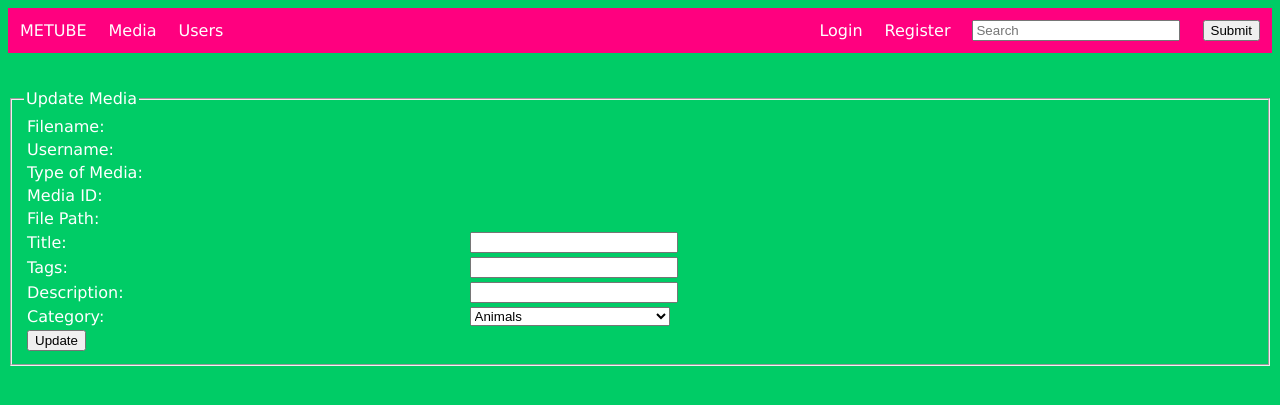
After one commit to rdausti/metube462, a PHP site: page /update_media.php in a window 1280 px wide. The commit adds this page. Shown: the top 405 px of the page. Run offline with PHP 8.4, Linux system fonts and the light colour scheme; data that the repository does not hold is empty.

Commit message:
search and comments

```diff
--- a/function.php
+++ b/function.php
@@ -109,4 +109,29 @@ function update_profile_info($user, $pass, $first, $last, $gender, $email) {
   return 1;
 }
 
+function update_media_info($mediaid, $title, $tags, $description, $category) {
+
+  if($title != "") {
+    $titlequery = "update media set title='$title' where mediaid='$mediaid'";
+    $titleresult = mysql_query($titlequery);
+  }
+
+  if($tags != "") {
+    $tagsquery = "update media set tags='$tags' where mediaid='$mediaid'";
+    $tagsresult = mysql_query($tagsquery);
+  }
+
+  if($description != "") {
+    $descriptionquery = "update media set description='$description' where mediaid='$mediaid'";
+    $descriptionresult = mysql_query($descriptionquery);
+  }
+
+  if($category != "") {
+    $categoryquery = "update media set category='$category' where mediaid='$mediaid'";
+    $cateforyresult = mysql_query($categoryquery);
+  }
+
+  return 1;
+}
+
 ?>
--- a/header.php
+++ b/header.php
@@ -46,22 +46,35 @@ include_once "function.php";
             <!-- Empty cell -->
             &nbsp;
           </td>
-          <td align="right" style="width:50px">
+          <td align="right" style="width:90px">
             <!-- Inbox button that take the user to their inbox -->
             <a href="inbox.php" style="text-decoration:none">
               <font style="color:#ffffff; font-family:verdana;">
-                Inbox
+                <?php if($messagecount != 0) { ?>
+                  <span>
+                    <?php
+                      echo "Inbox";
+                      echo " (";
+                      echo $messagecount;
+                      echo ")"; ?>
+                  </span>
+                <?php }
+                else { ?>
+                  <span>
+                    <?php echo "Inbox"; ?>
+                  </span>
+                <?php } ?>
               </font>
             </a>
           </td>
           <td align="right" style="width:50px">
             <!-- Proflie button that takes the user to their proflie -->
-            <form method="post" id="usernameForm<?php echo $u_name; ?>" action="profile.php">
-              <input type="hidden" name="username" value="<?php echo $u_name; ?>" />
+            <form method="post" id="usernameForm<?php echo $username; ?>" action="profile.php">
+              <input type="hidden" name="username" value="<?php echo $username; ?>" />
             </form>
             <a style="cursor:pointer; cursor:hand;" onclick="javascript:document.getElementById('usernameForm<?php echo $username; ?>').submit();">
               <font style="color:#ffffff; font-family:verdana; cursor:pointer; cursor:hand;">
-                Proflie
+                Profile
               </font>
             </a>
           </td>
@@ -75,9 +88,9 @@ include_once "function.php";
           </td>
           <td align="right" style="width:200px">
             <!-- Search bar that will open searchMedia.php -->
-            <form method="post" role="serach" action="searchMedia.php">
+            <form method="post" role="serach" action="search_process.php">
               <div>
-                <input type="text" style="width:200px" name="serachWords" placeholder="Search">
+                <input type="text" style="width:200px" name="searchItems" placeholder="Search">
               </div>
             </form>
           </td>
@@ -154,9 +167,9 @@ include_once "function.php";
           </td>
           <td align="right" style="width:200px">
             <!-- Search bar that will open searchMedia.php -->
-            <form method="post" role="serach" action="searchMedia.php">
+            <form method="post" role="search" action="search_process.php">
               <div>
-                <input type="text" style="width:200px" name="serachWords" placeholder="Search">
+                <input type="text" style="width:200px" name="searchItems" placeholder="Search">
               </div>
             </form>
           </td>
--- a/message_process.php
+++ b/message_process.php
@@ -22,8 +22,8 @@ include_once "function.php";
   <div>
 
   <?php
-  $receiver=ucfirst($_POST['sendTo']);
-  $sender=$_SESSION['username'];
+  $receiver = $_POST['sendTo'];
+  $sender = $_SESSION['username'];
 
   if($sender == $receiver) {
     echo "<div>Error: Cannot message yourself. Please pick new receiver.</div>";
@@ -109,7 +109,7 @@ include_once "function.php";
   <?php
   }
 
-  $updatemessage = "update message set isItRead=1 where receiver='$sender' and sender = '$receiver';";
+  $updatemessage = "update message set isItRead = 1 where receiver = '$sender' and sender = '$receiver';";
   $messageesult = mysql_query($updatemessage) or die("Could not query message: <br />". mysql_error());
   ?>
 </body>
--- a/register.php
+++ b/register.php
@@ -9,7 +9,7 @@
 
 <link rel="stylesheet" type="text/css" href="css/default.css" />
 
-<body bgcolor=#00cc66>
+<body bgcolor="#00cc66">
 <?php require 'header.php'; ?>
 
 <?php
@@ -23,7 +23,7 @@ if(isset($_POST['submit'])) {
 		$register_error = "Passwords don't match. Try again?";
 	}
 	else {
-		$check = user_exist_check(ucfirst($_POST['username']), $_POST['password1'], $_POST['firstname'], $_POST['lastname'], $_POST['gender'], $_POST['email']);
+		$check = user_exist_check($_POST['username'], $_POST['password1'], $_POST['firstname'], $_POST['lastname'], $_POST['gender'], $_POST['email']);
 		if($check == 1){
 			$_SESSION['username']=$_POST['username'];
 			header('Location: browse.php');
--- /dev/null
+++ b/update_media.php
@@ -0,0 +1,191 @@
+<?php
+
+include_once "function.php";
+
+session_start();
+
+$mediaid = $_POST['mediaid'];
+
+if(isset($_POST['submit'])) {
+	$update=update_media_info($mediaid,mysql_real_escape_string($_POST['title']),mysql_real_escape_string($_POST['tags']),mysql_real_escape_string($_POST['description']),mysql_real_escape_string($_POST['category']));
+	if($update==1) { ?>
+	    <form action="profile.php" method="post" id="updateMedia">
+	    	<input type="hidden" name="mediaid" value="<?php echo $mediaid; ?>" />
+	    </form>
+
+	    <script type="text/javascript">
+	    	document.getElementByID("updateMedia").submit();
+	    </script>
+	    <?php
+	  }
+}
+
+$mediaquery = "select * from media where mediaid = '$mediaid'";
+$mediaresult = mysql_query($mediaquery);
+$rowresult = mysql_fetch_row($mediaresult);
+
+$filename = $rowresult[0];
+$username = $rowresult[1];
+$type = $rowresult[2];
+$path = $rowresult[4];
+$title = $rowresult[5];
+$tags = $rowresult[6];
+$description = $rowresult[7];
+$category = $rowresult[8];
+
+?>
+
+<!DOCTYPE html PUBLIC "-//W3C//DTD XHTML 1.0 Transitional//EN" "http://www.w3.org/TR/xhtml1/DTD/xhtml-transitional.dtd">
+<html xmlns="http://www.w3.org/1999/xhtml">
+<head>
+<meta http-equiv="Content-type" content="text/html; charset=utf-8" />
+	<title>
+		Update Media
+	</title>
+<!-- this is the navigation bar at the top of the screen -->
+<?php require 'header.php' ?>
+
+</head>
+
+<body bgcolor="#00cc66">
+	<form method="post" id="usernameForm<?php echo $username; ?>" action="profile.php">
+    	<input type="hidden" name="username" value="<?php echo $username; ?>" />
+    </form>
+
+    <br><br>
+  	<div>
+	  	<form method="post" action="update_media.php" name="mediaid" value="<?php echo $mediaid; ?>" enctype="multipart/form-data">
+	    	<fieldset>
+	      		<legend>
+	        		<font style="color:#ffffff; font-family:verdana;">
+	         			Update Media
+	        		</font>
+	      		</legend>
+	      		<table width="100%">
+	      			<tr>
+	      				<td>
+	      					<font style="color:#ffffff; font-family:verdana;">
+	      						Filename:
+	      					</font>
+	      				</td>
+	      				<td>
+	      					<font style="color:#ffffff; font-family:verdana;">
+	      						<?php echo $filename; ?>
+	      					</font>
+	      				</td>
+	      			</tr>
+	      			<tr>
+	      				<td>
+	      					<font style="color:#ffffff; font-family:verdana;">
+	      						Username:
+	      					</font>
+	      				</td>
+	      				<td>
+	      					<font style="color:#ffffff; font-family:verdana;">
+	      						<?php echo $username; ?>
+	      					</font>
+	      				</td>
+	      			</tr>
+	      			<tr>
+	      				<td>
+	      					<font style="color:#ffffff; font-family:verdana;">
+	      						Type of Media:
+	      					</font>
+	      				</td>
+	      				<td>
+	      					<font style="color:#ffffff; font-family:verdana;">
+	      						<?php echo $type; ?>
+	      					</font>
+	      				</td>
+	      			</tr>
+	      			<tr>
+	      				<td>
+	      					<font style="color:#ffffff; font-family:verdana;">
+	      						Media ID:
+	      					</font>
+	      				</td>
+	      				<td>
+	      					<font style="color:#ffffff; font-family:verdana;">
+	      						<?php echo $mediaid; ?>
+	      					</font>
+	      				</td>
+	      			</tr>
+	      			<tr>
+	      				<td>
+	      					<font style="color:#ffffff; font-family:verdana;">
+	      						File Path:
+	      					</font>
+	      				</td>
+	      				<td>
+	      					<font style="color:#ffffff; font-family:verdana;">
+	      						<?php echo $path; ?>
+	      					</font>
+	      				</td>
+	      			</tr>
+	      			<tr>
+	      				<td>
+	      					<font style="color:#ffffff; font-family:verdana;">
+	      						Title:
+	      					</font>
+	      				</td>
+	      				<td>
+	      					<input id="inputTitle" type="text" style="width:200px" name="title" value="<?php echo $title; ?>">
+	      				</td>
+	      			</tr>
+	      			<tr>
+	      				<td>
+	      					<font style="color:#ffffff; font-family:verdana;">
+	      						Tags:
+	      					</font>
+	      				</td>
+	      				<td>
+	      					<input id="inputTags" type="text" style="width:200px" name="tags" value="<?php echo $tags; ?>">
+	      				</td>
+	      			</tr>
+	      			<tr>
+	      				<td>
+	      					<font style="color:#ffffff; font-family:verdana;">
+	      						Description:
+	      					</font>
+	      				</td>
+	      				<td>
+	      					<input id="inputDescription" type="text" style="width:200px" name="description" value="<?php echo $description; ?>">
+	      				</td>
+	      			</tr>
+	      			<tr>
+	      				<td>
+	      					<font style="color:#ffffff; font-family:verdana;">
+	      						Category:
+	      					</font>
+	      				</td>
+	      				<td>
+	      					<select style="width:200px" name="category" value="<?php echo $category ?>">
+					        	<option>Animals</option>
+					        	<option>Cars</option>
+					        	<option>Children</option>
+					        	<option>History</option>
+					        	<option>Home</option>
+					        	<option>Humor</option>
+					        	<option>Music</option>
+					        	<option>News</option>
+					        	<option>Outdoors</option>
+					        	<option>Photography</option>
+					        	<option>Science</option>
+					        	<option>Sports</option>
+					        	<option>Travel</option>
+					        	<option>Weather</option>
+					        </select>
+	      				</td>
+	      			</tr>
+	      			<tr>
+        				<td>
+        					<form method="post" id="updateMediaForm<?php echo $mediaid; ?>" action="update_media.php">
+                				<input type="hidden" name="mediaid" value="<?php echo $mediaid; ?>" />
+              				</form>
+          					<input name="submit" type="submit" value="Update" onclick="javascript:document.getElementById('updateMediaForm<?php echo $mediaid; ?>').submit(); ">
+        				</td>
+    				</tr>
+	      		</table>
+	      	</fieldset>
+	    </form>
+	</div>
```
Also changed, not shown: browse.php (+17 -6 lines), comment_process.php (added, +14 -0 lines), inbox.php (+9 -3 lines), media.php (+97 -61 lines), media_upload.php (+17 -0 lines), profile.php (+42 -11 lines), search_process.php (added, +90 -0 lines), update_profile.php (+7 -2 lines), uploads/mal/frame_0_delay-0.2s.gif (added), uploads/mal/frame_3_delay-0.2s.gif (added).
